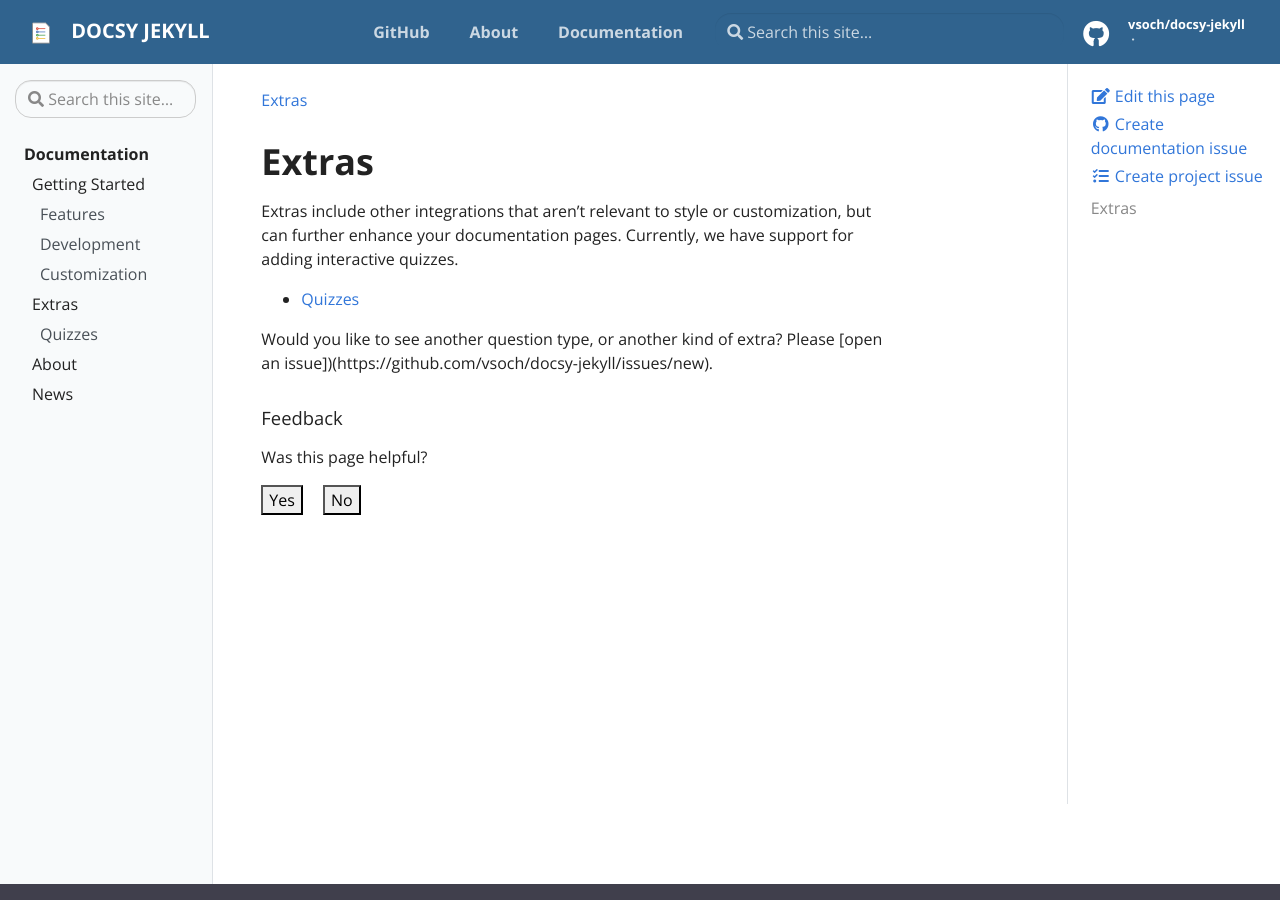
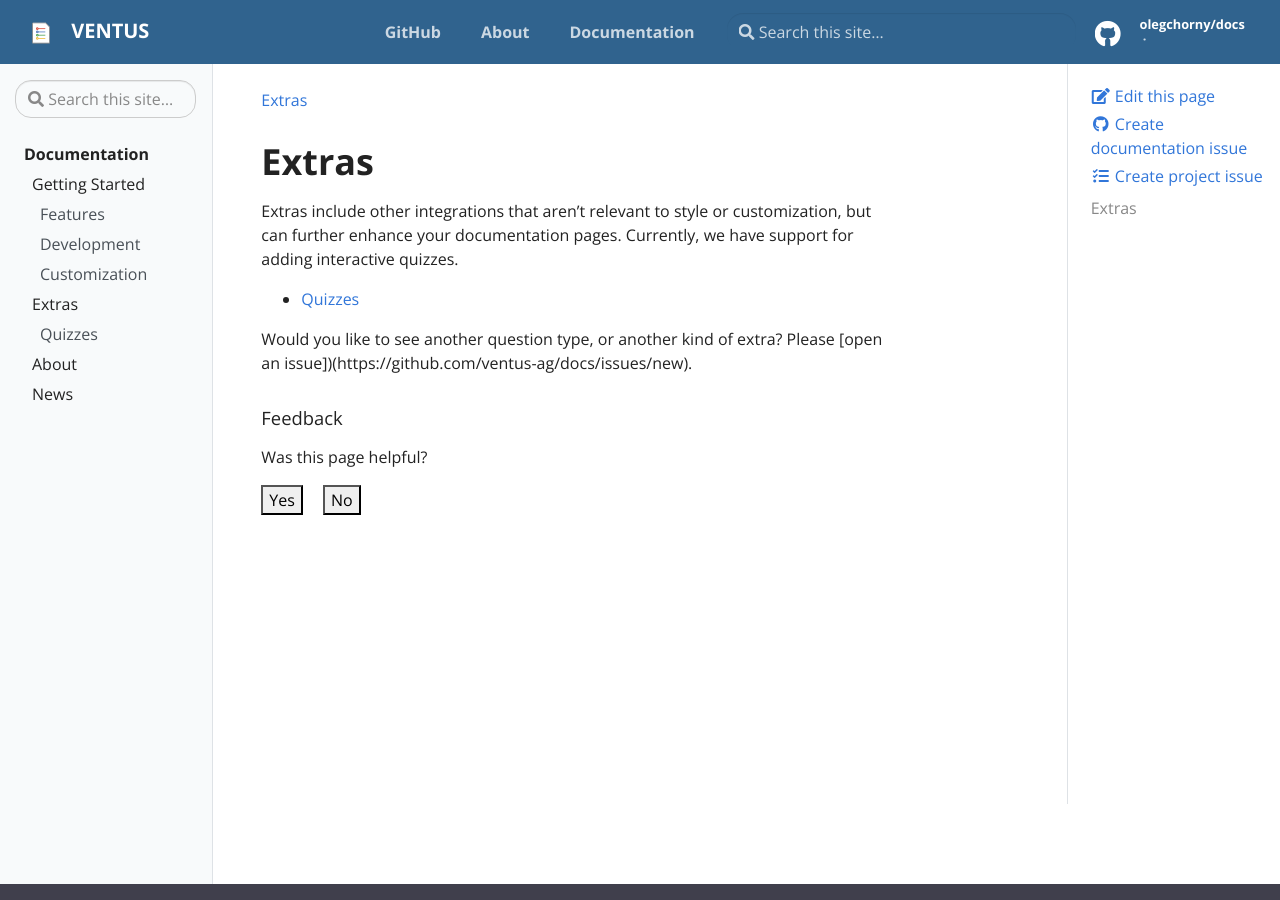
Before and after one commit to ventus-ag/docs, a Jekyll site: the page built from _docs/extras/index.md, in a window 1280 px wide and 900 px high. Built offline with Jekyll 4.4.1, drawn with Linux system fonts in a browser that asks for light colours; some of the changed text lies outside the part shown.

Commit message:
root folder fix

```diff
--- a/_config.yml
+++ b/_config.yml
@@ -14,29 +14,29 @@
 # You can create any custom variable you would like, and they will be accessible
 # in the templates via {{ site.myvariable }}.
 
-title: Docsy Jekyll
-email: your-email@domain.com
-author: Dinosaur Avocado
+title: Ventus
+email: ventus@ventus.ag
+author: ventus
 description: > # this means to ignore newlines until "baseurl:"
   Write an awesome description for your new site here. You can edit this
   line in _config.yml. It will appear in your document head meta (for
   Google search results) and in your feed.xml site description.
 
-# DO NOT CHANGE THE LINE OF THIS FILE without editing .circleci/circle_urls.sh
-baseurl: "/docsy-jekyll" # the subpath of your site, e.g. /blog
+
+baseurl: "/docs" # the subpath of your site, e.g. /blog
 
 # This is mostly for testing
-url: "https://vsoch.github.io" # the base hostname & protocol for your site
+url: "https://ventus-ag.github.io" # the base hostname & protocol for your site
 
 # Social (First three Required)
-repo: "https://github.com/vsoch/docsy-jekyll"
-github_user: "vsoch"
-github_repo: "docsy-jekyll"
+repo: "https://github.com/ventus-ag/docs"
+github_user: "olegchorny"
+github_repo: "docs"
 
 # Optional
-twitter: vsoch
-linkedin: vsochat
-dockerhub: vanessa
+twitter: ventus
+linkedin: ventus
+dockerhub: ventus
 
 # Should there be feedback buttons at the bottom of pages?
 feedback: true
```
Also changed, not shown: assets/img/ventus.logo.black.svg (added).
